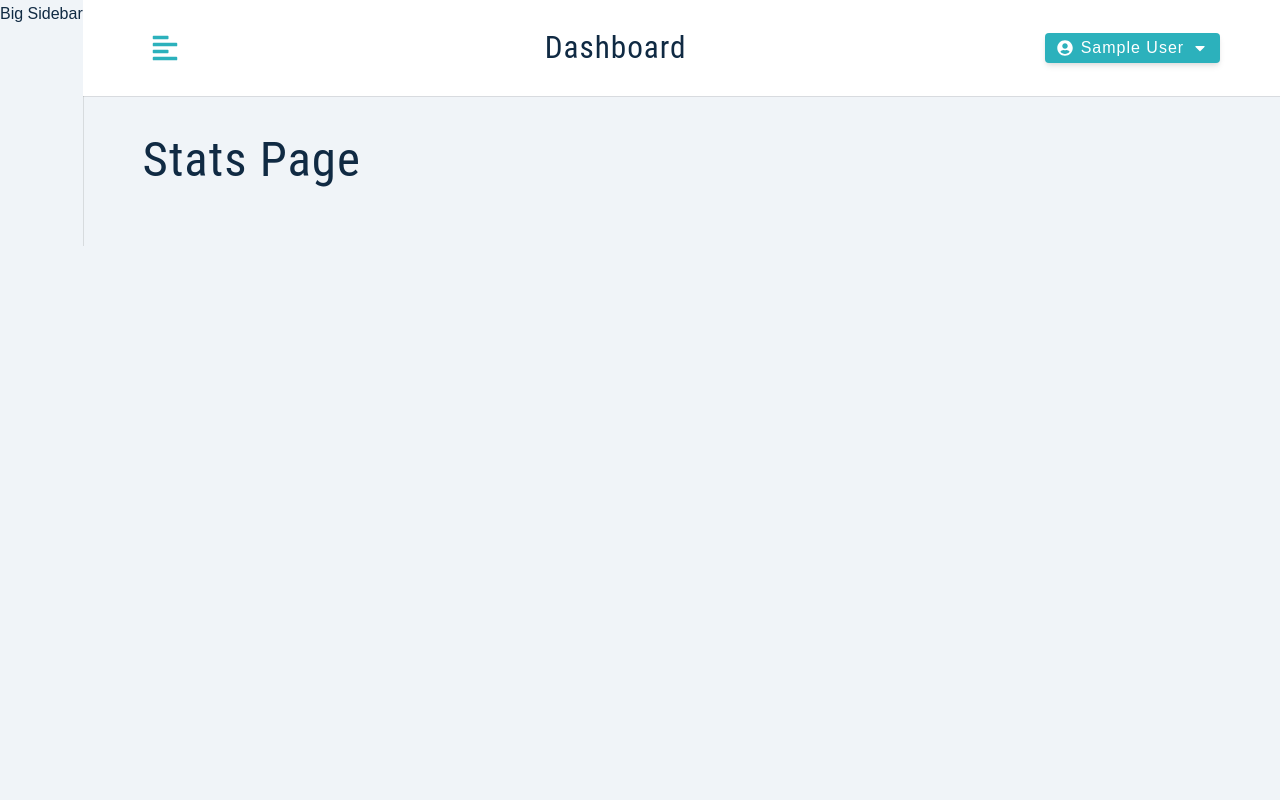
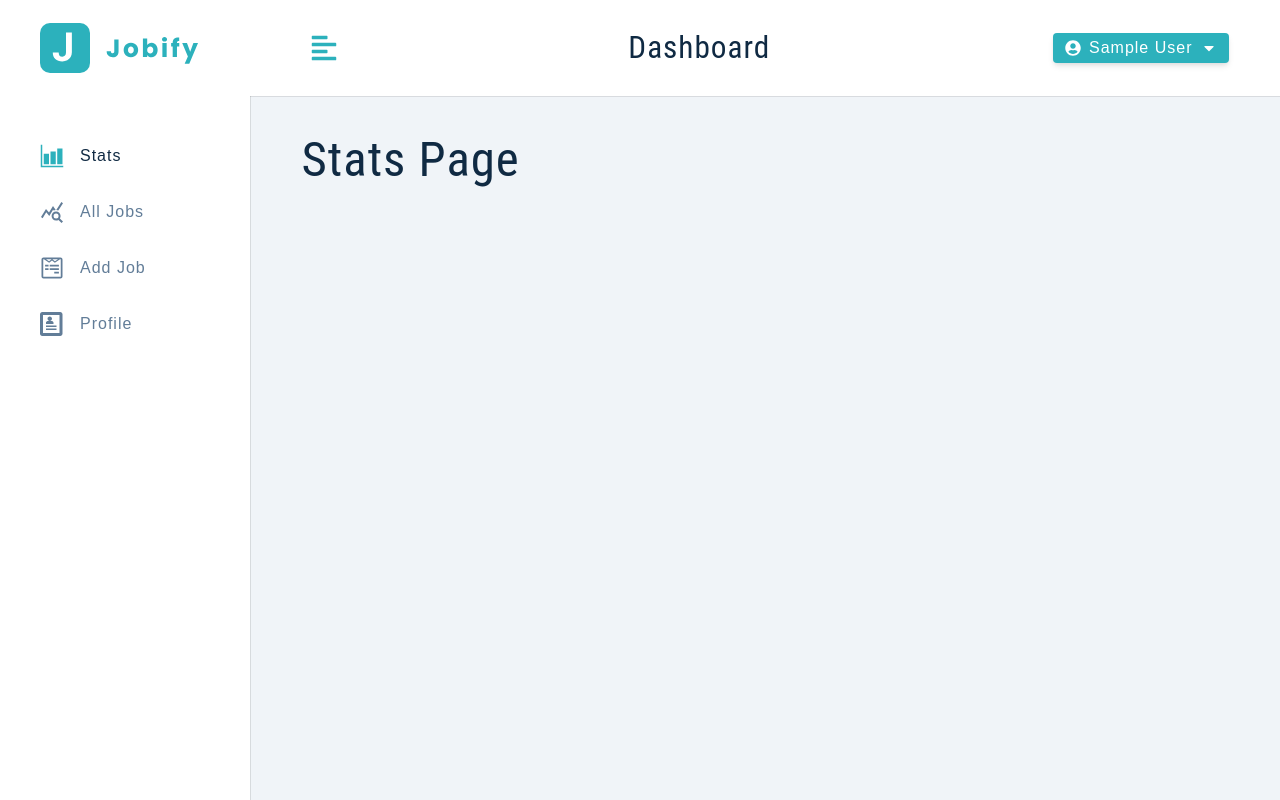
Before and after one commit to saman-zdf/jobfinder-client, a React (Create React App) app: page / in a window 1280 px wide. Built offline with nearby package versions, Linux system fonts and the light colour scheme; sample sign-in values are in the browser's storage.

Commit message:
big sidebar has been added

```diff
--- a/src/components/BigSidebar.js
+++ b/src/components/BigSidebar.js
@@ -1,6 +1,25 @@
 import Wrapper from '../assets/wrappers/BigSidebar';
+import { useAppContext } from '../context/appContext';
+import NavLinks from './NavLinks';
+import Logo from './Logo';
 const BigSidebar = () => {
-  return <Wrapper>Big Sidebar</Wrapper>;
+  const { showSidebar } = useAppContext();
+  return (
+    <Wrapper>
+      <div
+        className={
+          showSidebar ? 'sidebar-container' : 'sidebar-container show-sidebar'
+        }
+      >
+        <div className='content'>
+          <header>
+            <Logo />
+          </header>
+          <NavLinks />
+        </div>
+      </div>
+    </Wrapper>
+  );
 };
 
 export default BigSidebar;
```
